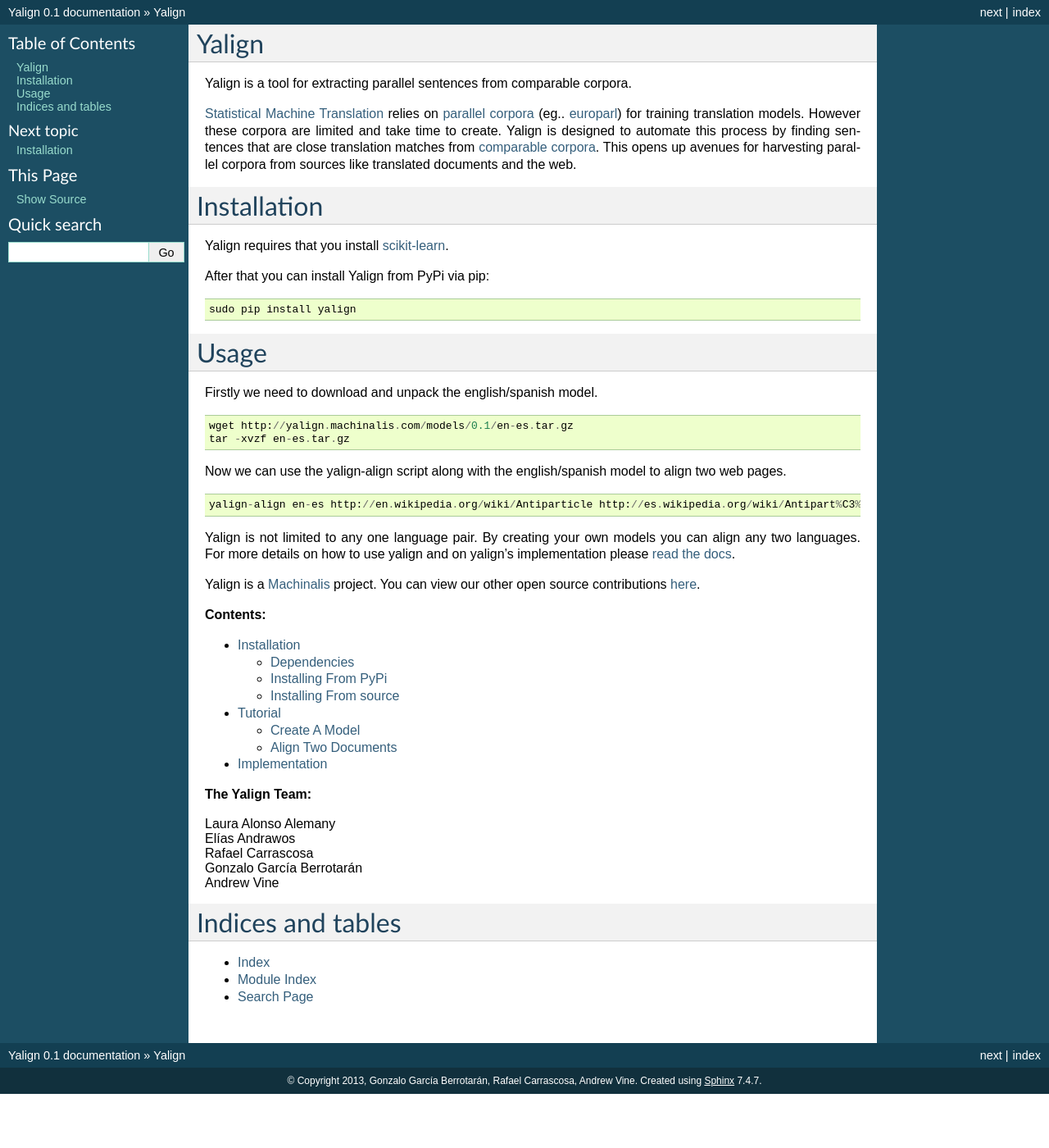
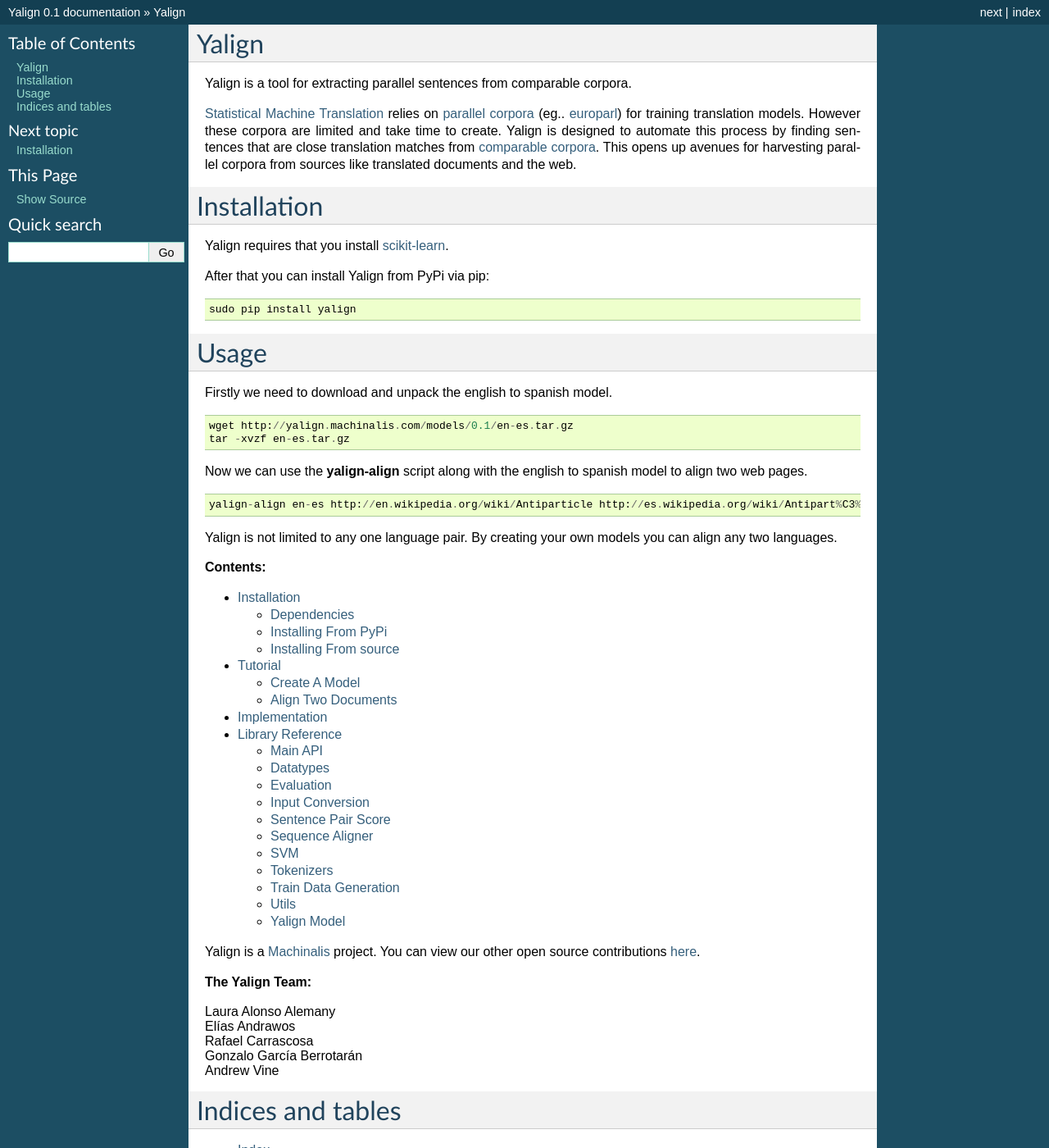
Before and after one commit to machinalis/yalign, a Sphinx documentation site: the page built from docs/index.rst, in a window 1280 px wide and 1400 px high. Shown: the whole window at 82% size. Built offline with Sphinx 7.4.7, drawn with Linux system fonts in a browser that asks for light colours; pages that are not in the unit, such as notebooks, are missing from menus.

Commit message:
reference library docs

```diff
--- a/docs/index.rst
+++ b/docs/index.rst
@@ -24,23 +24,20 @@
 Usage
 =====
 
-Firstly we need to download and unpack the english/spanish model.
+Firstly we need to download and unpack the english to spanish model.
 
 ::
 
     wget http://yalign.machinalis.com/models/0.1/en-es.tar.gz
     tar -xvzf en-es.tar.gz
 
-Now we can use the yalign-align script along with the english/spanish model to align two web pages.
+Now we can use the **yalign-align** script along with the english to spanish model to align two web pages.
 
 ::
 
     yalign-align en-es http://en.wikipedia.org/wiki/Antiparticle http://es.wikipedia.org/wiki/Antipart%C3%ADcula
 
-Yalign is not limited to any one language pair. By creating your own models you can align any two languages. For more details on how to use yalign and on yalign's implementation please `read the docs <http://quepy.readthedocs.org/>`_.
-
-Yalign is a `Machinalis <http://www.machinalis.com>`_ project.
-You can view our other open source contributions `here <https://github.com/machinalis/>`_.
+Yalign is not limited to any one language pair. By creating your own models you can align any two languages.
 
 **Contents:**
 
@@ -50,7 +47,11 @@
    installation
    tutorial
    implementation
+   reference
 
+
+Yalign is a `Machinalis <http://www.machinalis.com>`_ project.
+You can view our other open source contributions `here <https://github.com/machinalis/>`_.
 
 **The Yalign Team:**
 
--- /dev/null
+++ b/docs/reference.rst
@@ -0,0 +1,18 @@
+Library Reference
+=================
+
+.. toctree::
+   :maxdepth: 1
+
+   yalign
+   datatypes
+   evaluation
+   input_conversion
+   sentencepairscore
+   sequencealigner
+   svm
+   tokenizers
+   train_data_generation
+   utils
+   wordpairscore
+   yalignmodel
--- /dev/null
+++ b/docs/sentencepairscore.rst
@@ -0,0 +1,7 @@
+Sentence Pair Score
+===================
+
+.. automodule:: yalign.sentencepairscore
+    :members:
+    :undoc-members:
+    :show-inheritance:
```
Also changed, not shown: docs/datatypes.rst (added, +7 -0 lines), docs/evaluation.rst (added, +10 -0 lines), docs/input_conversion.rst (added, +7 -0 lines), docs/modules.rst (added, +7 -0 lines), docs/sequencealigner.rst (added, +7 -0 lines), docs/svm.rst (added, +7 -0 lines), docs/tokenizers.rst (added, +10 -0 lines), docs/train_data_generation.rst (added, +7 -0 lines), docs/utils.rst (added, +7 -0 lines), docs/yalign.rst (added, +7 -0 lines), docs/yalignmodel.rst (added, +7 -0 lines).
